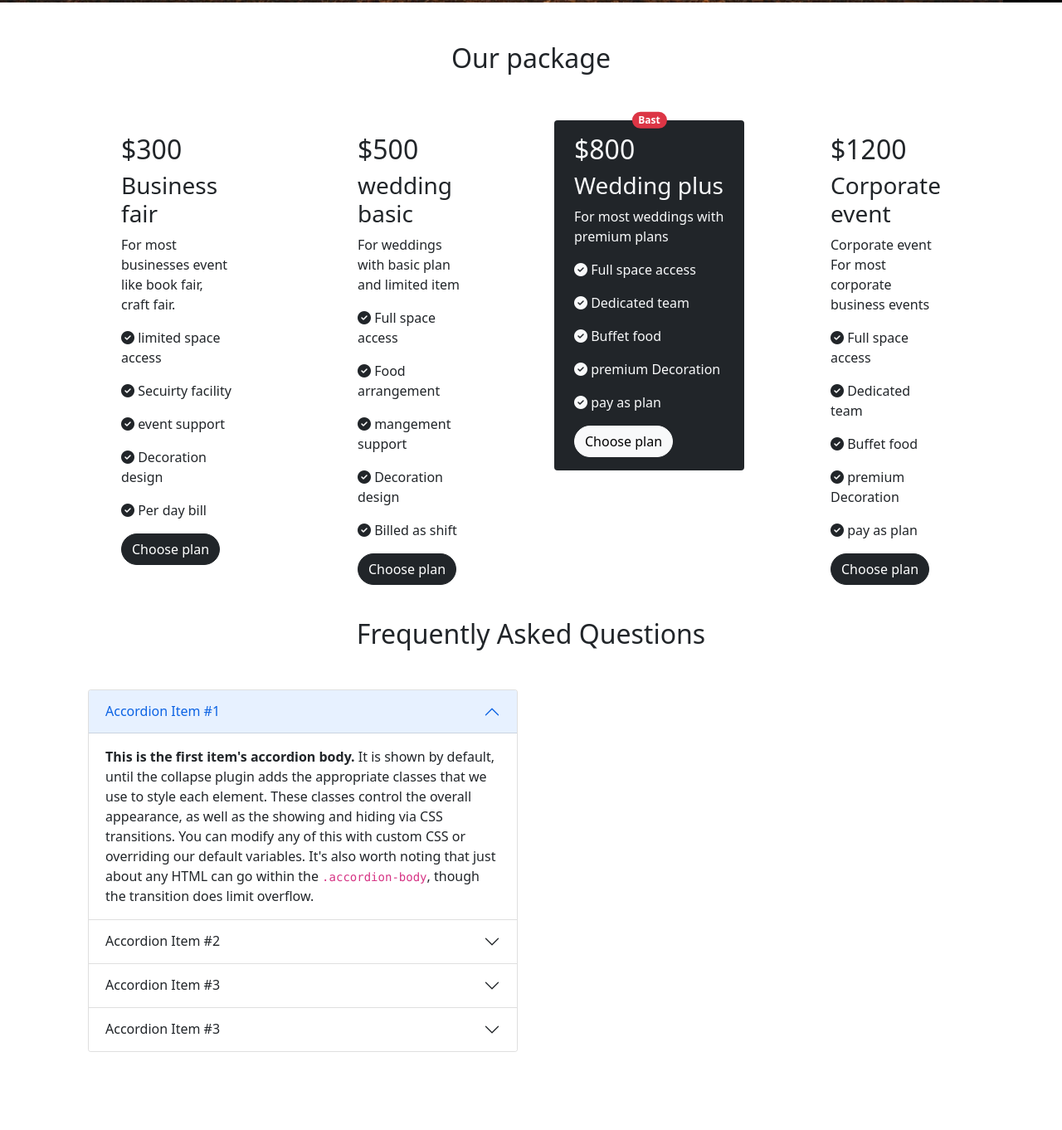
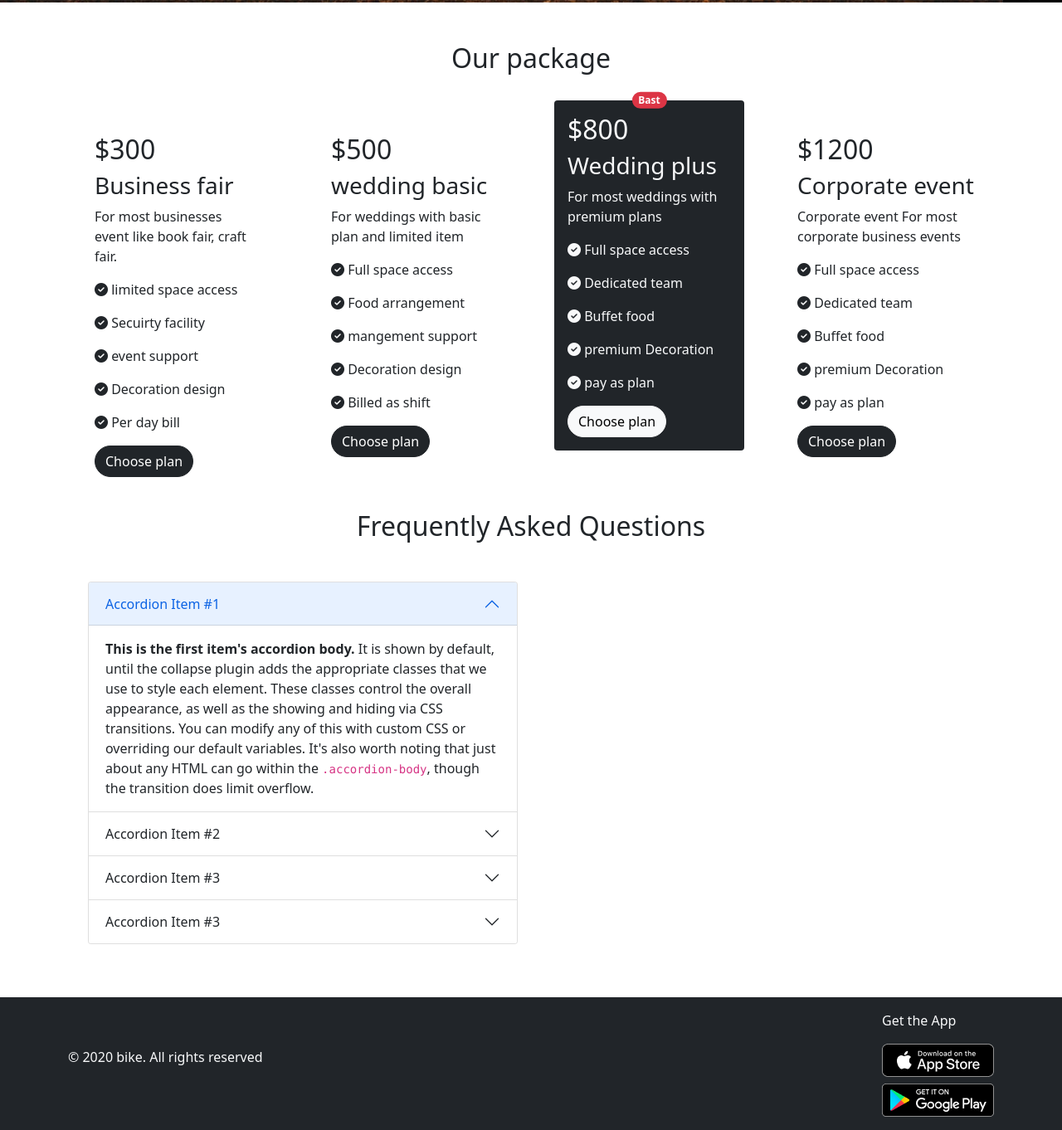
Before and after one commit to rockydasgfx/convention-center, a plain HTML site: page index.html in a window 1280 px wide. Shown: the part 776-2138 px from the top of the page at 83% size. Before the commit the page ends 2060 px from the top, so only its background shows below. Drawn offline with nearby package versions, Linux system fonts and the light colour scheme.

Commit message:
footer finish

```diff
--- a/index.html
+++ b/index.html
@@ -170,7 +170,7 @@
             <div class="row gy-md-5 gy-sm-5">
               <div class="col-lg-3 col-sm-1 col-md-6">
                 <div class="card border-0 mx-3">
-                  <div class="card-body px-5">
+                  <div class="card-body px-3">
                     <h2 class="card-title">$300</h2>
                     <h3>Business fair</h3>
                     <p class="card-text">
@@ -204,7 +204,7 @@
               </div>
               <div class="col-lg-3 col-sm-1 col-md-6">
                 <div class="card border-0 mx-3">
-                  <div class="card-body px-5">
+                  <div class="card-body px-3">
                     <h2 class="card-title">$500</h2>
                     <h3>wedding basic</h3>
                     <p class="card-text">
@@ -237,14 +237,14 @@
                   </div>
                 </div>
               </div>
-              <div class="col-lg-3 col-sm-1 col-md-6">
+              <div class="col-lg-3 col-sm-1 col-md-6 mt-lg-4">
                 <div class="card border-0 mx-3">
                   <span
                     class="position-absolute top-0 start-50 translate-middle badge rounded-pill bg-danger"
                   >
                     Bast
                   </span>
-                  <div class="card-body px-4 rounded bg-dark text-light">
+                  <div class="card-body px-3 rounded bg-dark text-light">
                     <h2 class="card-title">$800</h2>
                     <h3>Wedding plus</h3>
                     <p class="card-text">
@@ -277,7 +277,7 @@
               </div>
               <div class="col-lg-3 col-sm-1 col-md-6">
                 <div class="card border-0 mx-3">
-                  <div class="card-body px-5">
+                  <div class="card-body px-lg-2">
                     <h2 class="card-title">$1200</h2>
                     <h3>Corporate event</h3>
                     <p class="card-text">
@@ -314,11 +314,13 @@
       </section>
 
       <!-- FAQ section  -->
-      <section>
+      <section class="mb-5">
         <div class="container">
           <h2 class="py-4 text-center">Frequently Asked Questions</h2>
           <div>
-            <div class="d-flex flex-column align-items-center justify-content-center flex-lg-row-reverse align-items-lg-center">
+            <div
+              class="d-flex flex-column align-items-center justify-content-center flex-lg-row-reverse align-items-lg-center"
+            >
               <div class="w-75">
                 <img src="./images/FAQ.jpg" class="w-100" alt="" />
               </div>
@@ -477,6 +479,28 @@
       </section>
     </main>
 
+    <!-- footer section  -->
+    <footer class="bg-dark ">
+      <div class="container">
+        <div class="d-flex align-items-center justify-content-between py-3">
+          <p class="text-light">&copy; 2020 bike. All rights reserved</p>
+          <div>
+            <p class="text-light
+            ">Get the App</p>
+            <a
+              href="https://apps.apple.com/us/app/programming-hero-coding-fun/id1478201849"
+              ><img src="./images/AppStore.png" alt=""
+            /></a>
+            <a
+              href="https://play.google.com/store/apps/details?id=com.learnprogramming.codecamp&hl=en&gl=US"
+              class="d-block pt-2"
+              ><img src="./images/PlayStore.png" alt=""
+            /></a>
+          </div>
+        </div>
+      </div>
+    </footer>
+
     <!-- add bootstrap js file -->
     <script
       src="https://cdn.jsdelivr.net/npm/bootstrap@5.1.3/dist/js/bootstrap.bundle.min.js"
```
Also changed, not shown: images/AppStore.png (added), images/PlayStore.png (added).
